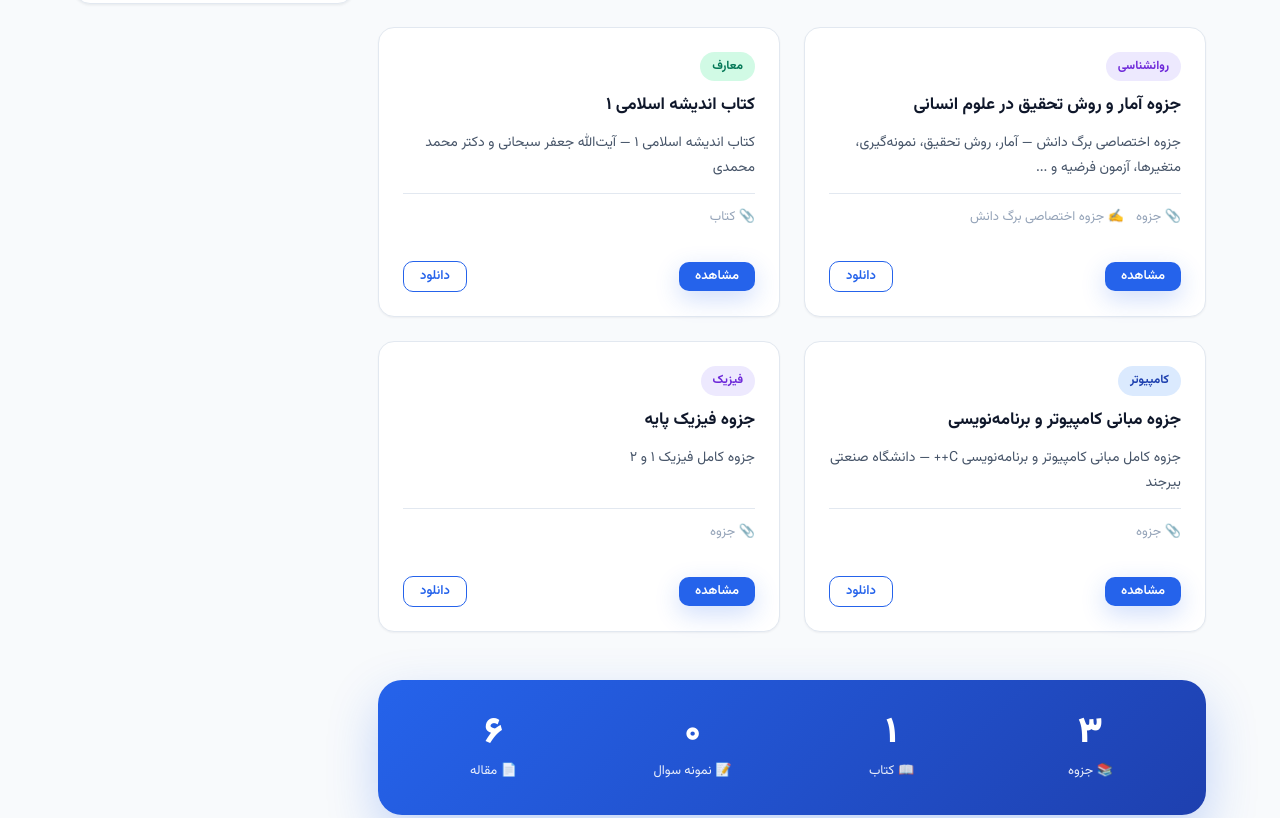
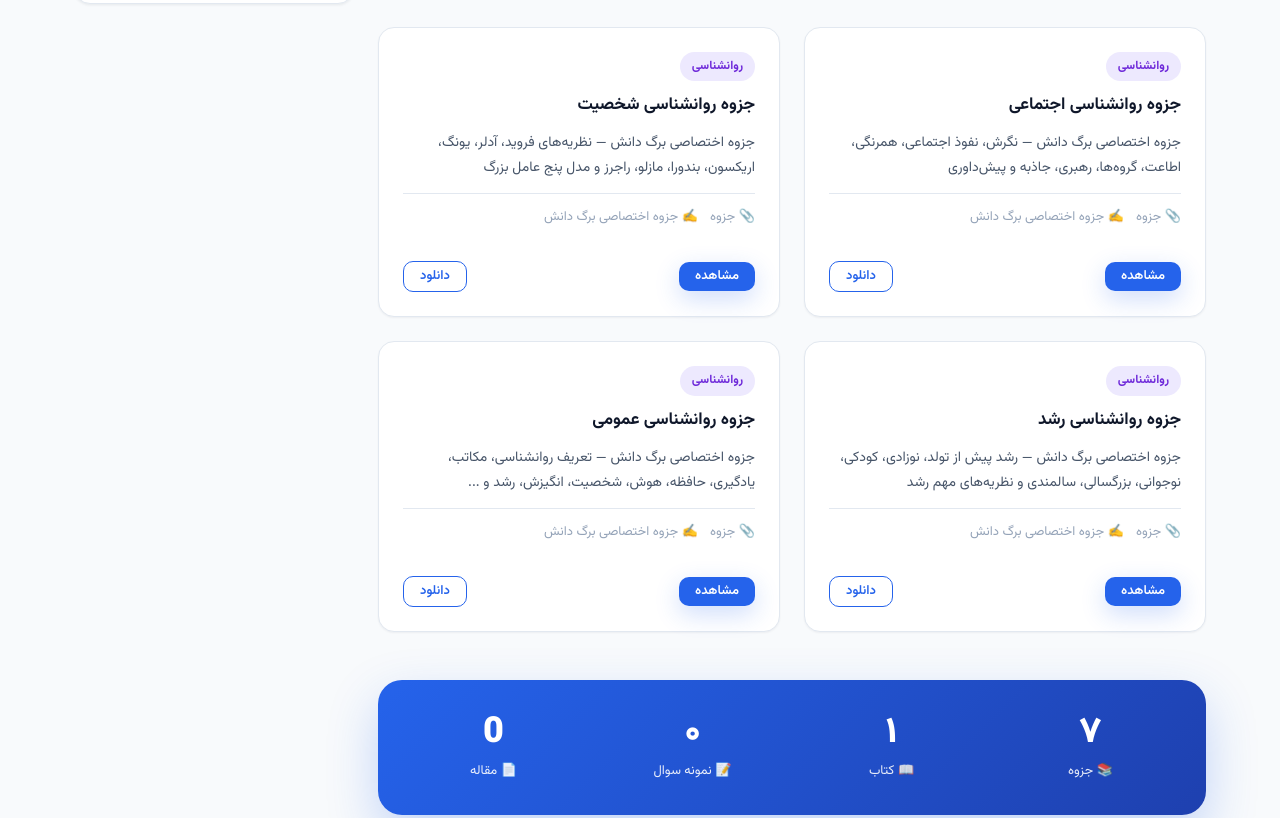
Before and after one commit to naderibehnam717/bargdanesh, a plain HTML site: page index.html in a window 1280 px wide. Shown: the part 1545-2363 px from the top of the page. Drawn offline with Linux system fonts and the light colour scheme.

Commit message:
بروز رسانی روانشناسی

```diff
--- a/files.js
+++ b/files.js
@@ -44,4 +44,52 @@ const allFiles = [
         downloadName: "jozve-amar-ravash-tahghigh.pdf",
         color: "purple"
     },
+    {
+        title: "جزوه روانشناسی عمومی",
+        desc: "جزوه اختصاصی برگ دانش — تعریف روانشناسی، مکاتب، یادگیری، حافظه، هوش، شخصیت، انگیزش، رشد و ...",
+        category: "روانشناسی",
+        type: "جزوه",
+        level: "دانشگاهی",
+        author: "جزوه اختصاصی برگ دانش",
+        viewUrl: "https://drive.google.com/file/d/13elZtuifvT3kRuxxgOyKrbYxpmTHVDK6/view",
+        downloadUrl: "https://drive.google.com/uc?export=download&id=13elZtuifvT3kRuxxgOyKrbYxpmTHVDK6",
+        downloadName: "jozve-ravanshenasi-omumi.pdf",
+        color: "purple"
+    },
+    {
+        title: "جزوه روانشناسی رشد",
+        desc: "جزوه اختصاصی برگ دانش — رشد پیش از تولد، نوزادی، کودکی، نوجوانی، بزرگسالی، سالمندی و نظریه‌های مهم رشد",
+        category: "روانشناسی",
+        type: "جزوه",
+        level: "دانشگاهی",
+        author: "جزوه اختصاصی برگ دانش",
+        viewUrl: "https://drive.google.com/file/d/1kyHTp4611PI7_WGNJwj6nPrgkOinRKn4/view",
+        downloadUrl: "https://drive.google.com/uc?export=download&id=1kyHTp4611PI7_WGNJwj6nPrgkOinRKn4",
+        downloadName: "jozve-ravanshenasi-roshd.pdf",
+        color: "purple"
+    },
+    {
+        title: "جزوه روانشناسی شخصیت",
+        desc: "جزوه اختصاصی برگ دانش — نظریه‌های فروید، آدلر، یونگ، اریکسون، بندورا، مازلو، راجرز و مدل پنج عامل بزرگ",
+        category: "روانشناسی",
+        type: "جزوه",
+        level: "دانشگاهی",
+        author: "جزوه اختصاصی برگ دانش",
+        viewUrl: "https://drive.google.com/file/d/1-TsLOR5IzlbhV0z8aia9zmr1G8WK7wwH/view",
+        downloadUrl: "https://drive.google.com/uc?export=download&id=1-TsLOR5IzlbhV0z8aia9zmr1G8WK7wwH",
+        downloadName: "jozve-ravanshenasi-shakhsiat.pdf",
+        color: "purple"
+    },
+    {
+        title: "جزوه روانشناسی اجتماعی",
+        desc: "جزوه اختصاصی برگ دانش — نگرش، نفوذ اجتماعی، همرنگی، اطاعت، گروه‌ها، رهبری، جاذبه و پیش‌داوری",
+        category: "روانشناسی",
+        type: "جزوه",
+        level: "دانشگاهی",
+        author: "جزوه اختصاصی برگ دانش",
+        viewUrl: "https://drive.google.com/file/d/1SmpFYokvs91iATrv_ks1LBJrFcsb2QJt/view",
+        downloadUrl: "https://drive.google.com/uc?export=download&id=1SmpFYokvs91iATrv_ks1LBJrFcsb2QJt",
+        downloadName: "jozve-ravanshenasi-ejtemaei.pdf",
+        color: "purple"
+    },
 ];
--- a/index.html
+++ b/index.html
@@ -182,7 +182,7 @@
                             <div class="stat-item__label">📝 نمونه سوال</div>
                         </div>
                         <div class="stat-item">
-                            <div class="stat-item__number" id="statArticles">۶</div>
+                            <div class="stat-item__number" id="statArticles">0</div>
                             <div class="stat-item__label">📄 مقاله</div>
                         </div>
                     </div>
```
